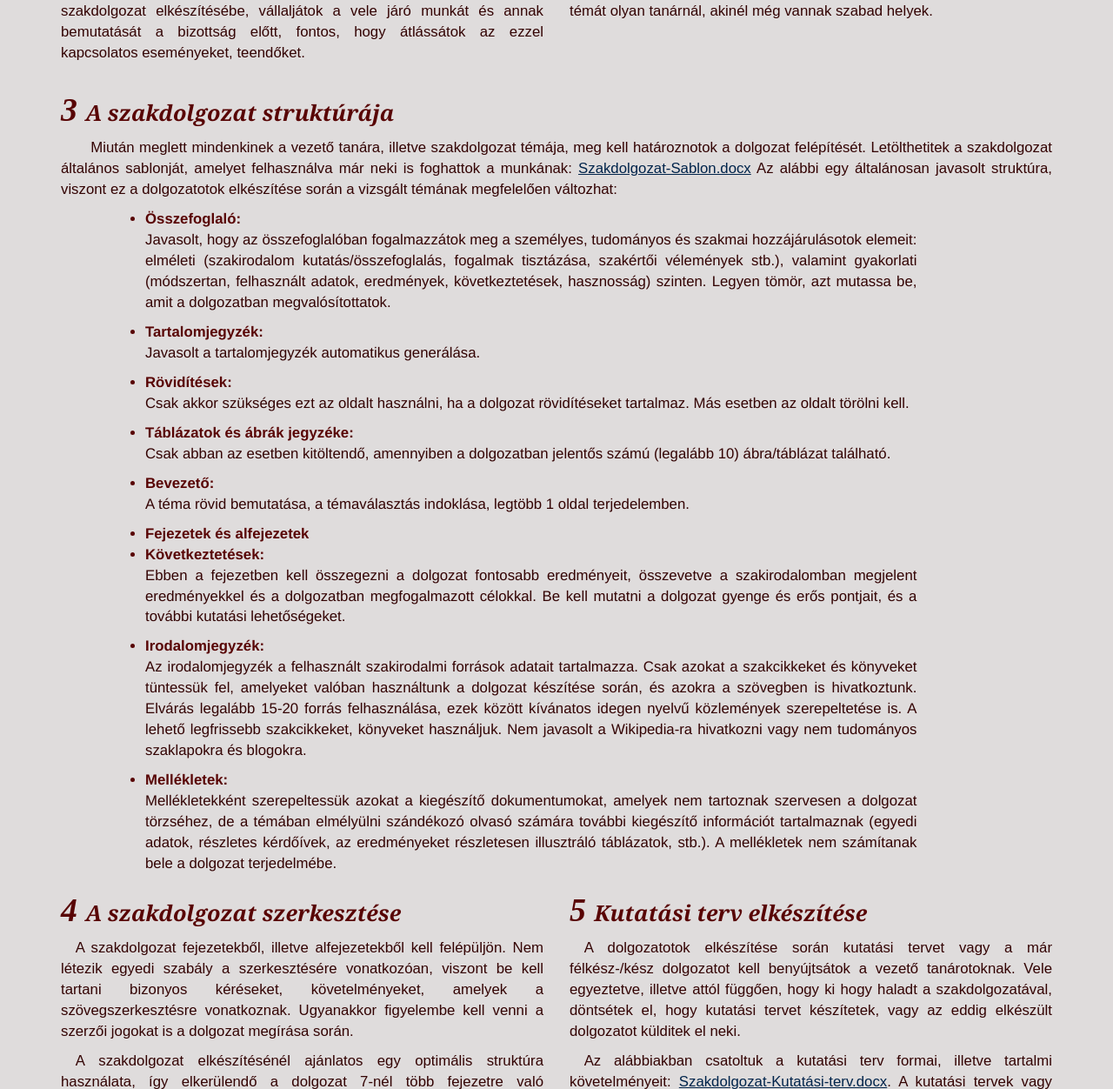
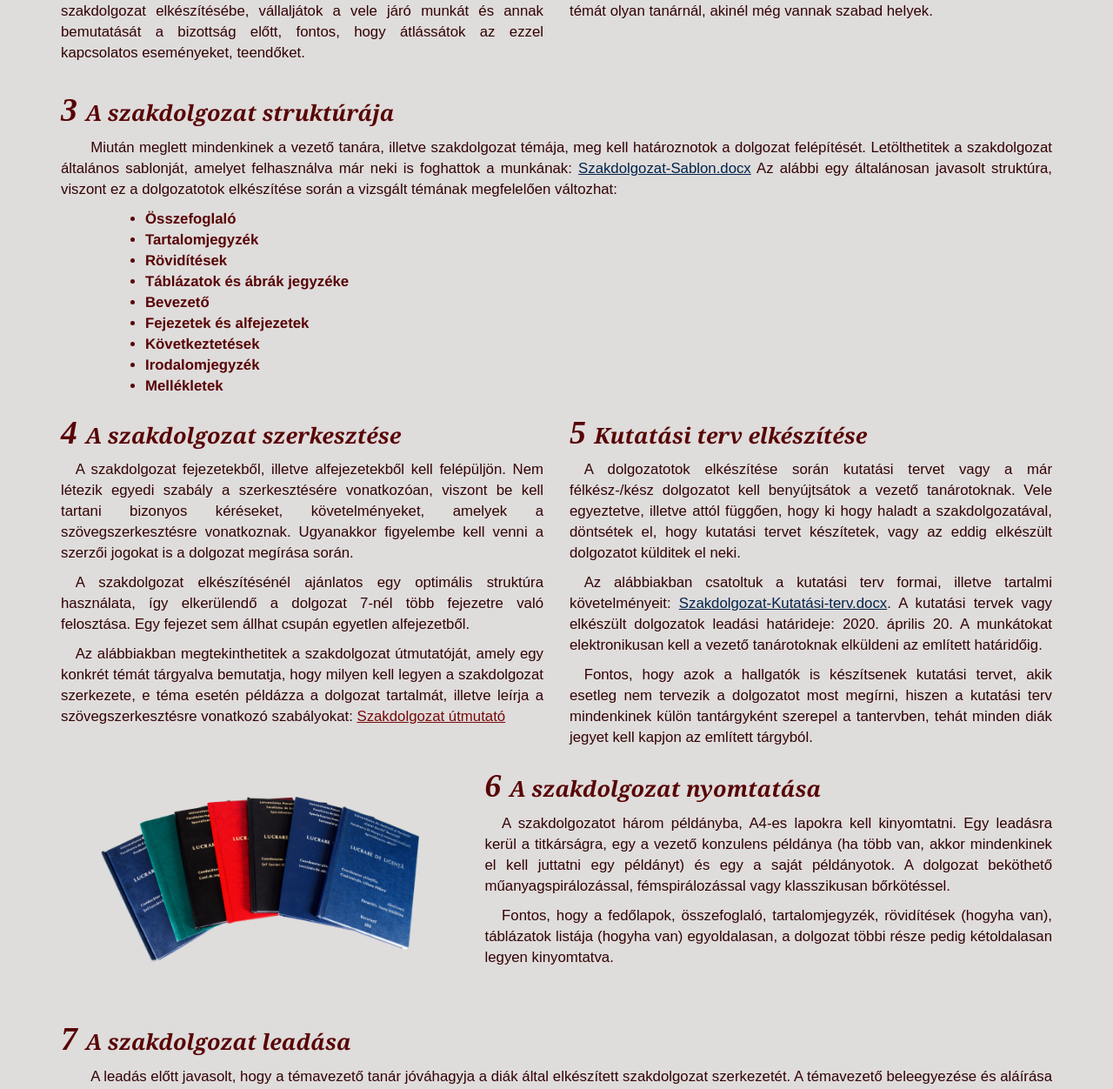
Before and after one commit to zsanett28/Thesis_presentation_for_students, a PHP site: page /Szakdolgozat.html in a window 1280 px wide. Shown: the part 574-1826 px from the top of the page at 87% size. Run offline with PHP 8.4, Linux system fonts and the light colour scheme; some libraries are stand-ins or nearby versions.

Commit message:
jquery-szakdolgozat

```diff
--- a/Szakdolgozat.html
+++ b/Szakdolgozat.html
@@ -92,7 +92,7 @@
                     elkészítése során a vizsgált témának megfelelően változhat:
                 </p>
                 <ul class="disc-list strait">
-                    <li>Összefoglaló: </li>
+                    <li class="pointer list-accordion">Összefoglaló</li>
                     <p class="description">Javasolt, hogy az összefoglalóban fogalmazzátok meg a
                         személyes, tudományos és szakmai hozzájárulásotok elemeit: elméleti (szakirodalom
                         kutatás/összefoglalás, fogalmak tisztázása, szakértői vélemények stb.), valamint gyakorlati
@@ -100,32 +100,35 @@
                         tömör, azt mutassa be, amit a dolgozatban megvalósítottatok.
                     </p>
 
-                    <li>Tartalomjegyzék: </li>
+                    <li class="pointer list-accordion">Tartalomjegyzék</li>
                     <p class="description">Javasolt a tartalomjegyzék automatikus generálása.</p>
 
-                    <li>Rövidítések: </li>
-                    <p class="description">Csak akkor szükséges ezt az oldalt használni, ha a dolgozat rövidítéseket tartalmaz. Más esetben az oldalt
-                        törölni kell.
+                    <li class="pointer list-accordion">Rövidítések</li>
+                    <p class="description">Csak akkor szükséges ezt az oldalt használni, ha a dolgozat rövidítéseket tartalmaz.
+                        Más esetben az oldalt törölni kell.
                     </p>
 
-                    <li>Táblázatok és ábrák jegyzéke: </li>
+                    <li class="pointer list-accordion">Táblázatok és ábrák jegyzéke</li>
                     <p class="description">Csak abban az esetben kitöltendő, amennyiben a dolgozatban jelentős számú (legalább 10) ábra/táblázat
                         található.
                     </p>
 
-                    <li>Bevezető: </li>
+                    <li class="pointer list-accordion">Bevezető</li>
                     <p class="description">A téma rövid bemutatása, a témaválasztás indoklása, legtöbb 1 oldal terjedelemben.</p>
 
-                    <li>Fejezetek és alfejezetek</li>
+                    <li class="pointer list-accordion">Fejezetek és alfejezetek</li>
+                    <p class="description">Fontos, hogy a szakdolgozatotok fejezetekből, illetve alfejezetekből
+                        legyen felépítve. Így sokkal átláthatóbb lesz a munkátok.
+                    </p>
 
-                    <li>Következtetések: </li>
+                    <li class="pointer list-accordion">Következtetések</li>
                     <p class="description">Ebben a fejezetben kell összegezni a dolgozat fontosabb
                         eredményeit, összevetve a szakirodalomban megjelent eredményekkel és a
                         dolgozatban megfogalmazott célokkal. Be kell mutatni a dolgozat gyenge és
                         erős pontjait, és a további kutatási lehetőségeket.
                     </p>
 
-                    <li>Irodalomjegyzék: </li>
+                    <li class="pointer list-accordion">Irodalomjegyzék</li>
                     <p class="description">Az irodalomjegyzék a felhasznált szakirodalmi források
                         adatait tartalmazza. Csak azokat a szakcikkeket és könyveket tüntessük fel,
                         amelyeket valóban használtunk a dolgozat készítése során, és azokra a
@@ -135,7 +138,7 @@
                         hivatkozni vagy nem tudományos szaklapokra és blogokra.
                     </p>
 
-                    <li>Mellékletek: </li>
+                    <li class="pointer list-accordion">Mellékletek</li>
                     <p class="description">Mellékletekként szerepeltessük azokat a kiegészítő
                         dokumentumokat, amelyek nem tartoznak szervesen a dolgozat törzséhez, de a
                         témában elmélyülni szándékozó olvasó számára további kiegészítő
--- a/css/Szakdolgozat.css
+++ b/css/Szakdolgozat.css
@@ -782,6 +782,7 @@ form {
 }
 
 .description{
+    display: none;
     font-size: 100%;
     font-weight: normal;
     color: rgb(51, 3, 3);
--- a/js/Szakdolgozat.js
+++ b/js/Szakdolgozat.js
@@ -19,6 +19,16 @@ $(function(){
             $(this.nextElementSibling).toggle(600);
         });
     }
+
+    var element = document.getElementsByClassName("list-accordion");
+    var i;
+
+    for (i = 0; i < element.length; i++) {
+        element[i].addEventListener("click",function() {
+            $(this.nextElementSibling).slideToggle("slow");
+        });
+    }
+
 });
 
 /* Form validator functions */
```
